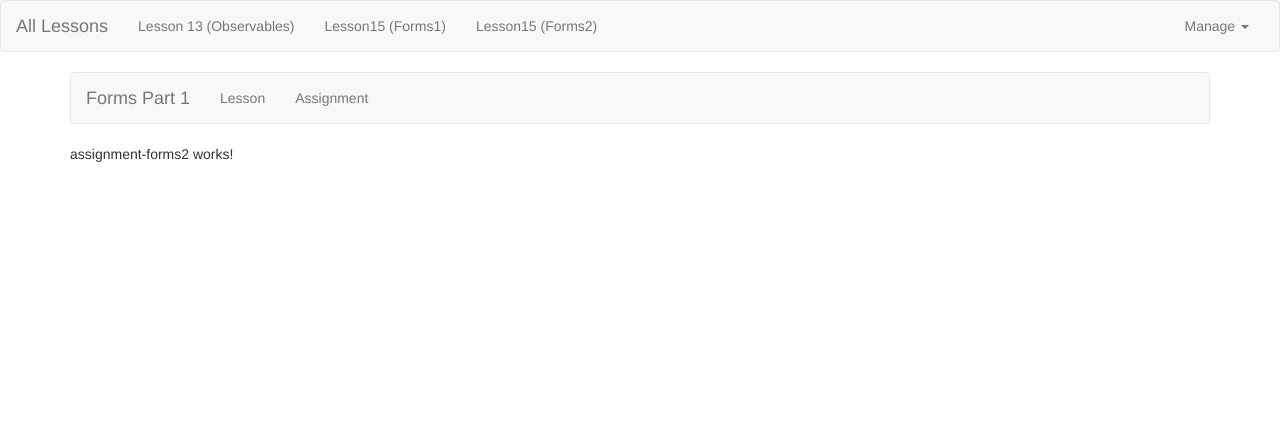
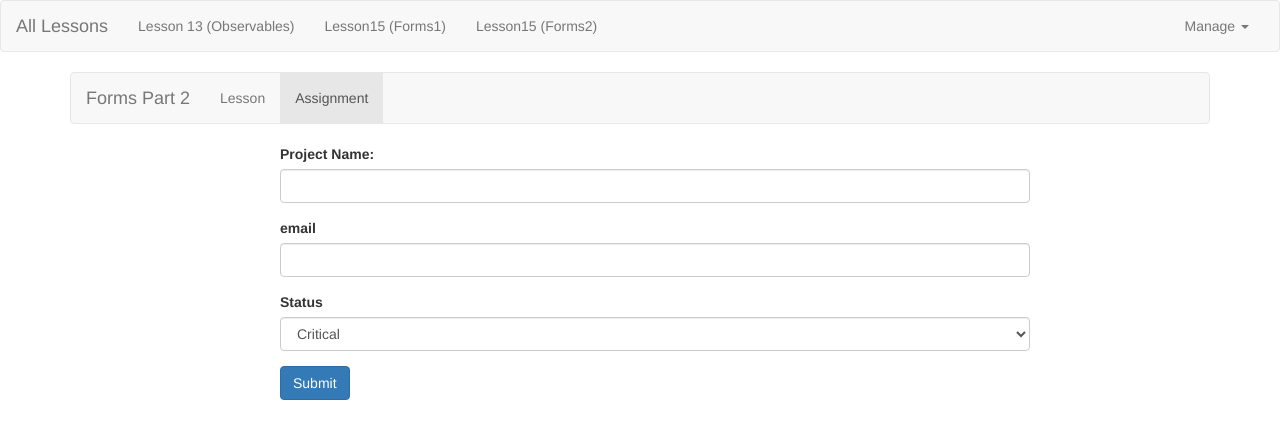
Before and after one commit to ishmaelillo1/All, an Angular app: page /FormsPart2/Assignment in a window 1280 px wide. Shown: the top 438 px of the page. Built offline with nearby package versions, Linux system fonts and the light colour scheme.

Commit message:
EndOfForms2

```diff
--- a/src/app/Lessons/Forms/Part2/assignment-forms2/assignment-forms2.component.html
+++ b/src/app/Lessons/Forms/Part2/assignment-forms2/assignment-forms2.component.html
@@ -1,3 +1,52 @@
-<p>
-  assignment-forms2 works!
-</p>
+<div class="container">
+  <div class="row">
+    <div class="col-xs-12 col-sm-10 col-md-8 col-sm-offset-1 col-md-offset-2">
+      <form [formGroup]="assignmentForm" (ngSubmit)="onSubmit()">
+        <div formGroupName="projectData">
+          <div class="form-group">
+            <label for="projectname">Project Name:</label>
+            <input
+              type="text"
+              id="projectName"
+              formControlName="projectName"
+              class="form-control">
+              <span
+                *ngIf="!assignmentForm.get('projectData.projectName').valid && assignmentForm.get('projectData.projectName').touched"
+                class="help-block">
+                <span *ngIf = "assignmentForm.get('projectData.projectName').errors['projectIsForbidden'] "> This name is invalid !</span>
+                <span *ngIf = "assignmentForm.get('projectData.projectName').errors['required'] " >This field is required!</span>
+              </span>
+          </div>
+          <div class="form-group">
+            <label for="email">email</label>
+            <input
+              type="text"
+              id="email"
+              formControlName="email"
+              class="form-control">
+              <span
+                *ngIf="!assignmentForm.get('projectData.email').valid && assignmentForm.get('projectData.email').touched"
+                class="help-block">
+                Please enter a valid email
+              </span>
+          </div>
+        </div>
+        <div class="form-group">
+          <label for="Status">Status</label>
+          <select
+            id="subscription"
+            class="form-control"
+            formControlName= "status"
+            name="status"
+            class="form-control"
+          >
+            <option
+              *ngFor="let status of projectStatus"
+              [value]="status">{{status}} </option>
+          </select>
+        </div>
+        <button class="btn btn-primary" type="submit">Submit</button>
+      </form>
+    </div>
+  </div>
+</div>
--- a/src/app/Lessons/Forms/Part2/assignment-forms2/assignment-forms2.component.ts
+++ b/src/app/Lessons/Forms/Part2/assignment-forms2/assignment-forms2.component.ts
@@ -1,4 +1,6 @@
 import { Component, OnInit } from '@angular/core';
+import { FormGroup, FormControl, Validators } from '@angular/forms';
+import { Observable } from 'rxjs/Observable';
 
 @Component({
   selector: 'app-assignment-forms2',
@@ -6,10 +8,47 @@ import { Component, OnInit } from '@angular/core';
   styleUrls: ['./assignment-forms2.component.css']
 })
 export class AssignmentForms2Component implements OnInit {
-
+  projectStatus = ['Stable', 'Critical', 'Finished'];
+  assignmentForm: FormGroup;
+  forbiddenProjectNames = ['Test'];
   constructor() { }
 
   ngOnInit() {
+    this.assignmentForm = new FormGroup ({
+      'projectData': new FormGroup({
+        'projectName': new FormControl (null, [Validators.required, this.forbiddenNames.bind(this)], this.forbiddenNamesAsync),
+        'email': new FormControl (null, [Validators.required, Validators.email])
+      }),
+      'status': new FormControl (this.projectStatus[1])
+    });
   }
-
+  forbiddenNames (control: FormControl): {[s: string]: boolean} {
+    if ( this.forbiddenProjectNames.indexOf(control.value) !== -1 ) {
+      return {'projectIsForbidden': true};
+    }
+    return null;
+  }
+  onSubmit() {
+    console.log(this.assignmentForm);
+    this.assignmentForm.reset({
+      'projectData': {
+        'projectName': 'Saluditos',
+        'email': 'test@test.com'
+      },
+      'status': this.projectStatus[1]
+    });
+  }
+  forbiddenNamesAsync(control: FormControl): Promise<any>  | Observable<any> {
+    console.log('Inside Async: ' + control.value);
+    const promise = new Promise <any> ((resolve, reject) => {
+      setTimeout(() => {
+        if ( control.value === 'Hola' ) {
+          resolve ({'projectIsForbidden': true});
+        } else {
+          resolve (null);
+        }
+      }, 1500);
+    });
+    return promise;
+  }
 }
--- a/src/app/Lessons/Forms/Part2/header-forms2/header-forms2.component.html
+++ b/src/app/Lessons/Forms/Part2/header-forms2/header-forms2.component.html
@@ -1,3 +1,24 @@
-<p>
-  header-forms2 works!
-</p>
+<nav class="navbar navbar-default">
+  <div class="container-fluid">
+    <div class="navbar-header" routerLinkActive="active">
+      <a routerLink="/FormsPart1"
+         class="navbar-brand">
+            Forms Part 2
+      </a>
+    </div>
+    <div class="collapse navbar-collapse">
+      <ul class="nav navbar-nav">
+        <li routerLinkActive="active">
+          <a routerLink="/FormsPart2/Lesson">
+                Lesson
+          </a>
+        </li>
+        <li routerLinkActive="active">
+          <a routerLink="/FormsPart2/Assignment">
+              Assignment
+          </a>
+        </li>
+      </ul>
+    </div>
+  </div>
+</nav>
--- a/src/app/Lessons/Forms/Part2/main-forms2/main-forms2.component.html
+++ b/src/app/Lessons/Forms/Part2/main-forms2/main-forms2.component.html
@@ -1,6 +1,6 @@
-<app-header-forms1>
+<app-header-forms2>
 
-</app-header-forms1>
+</app-header-forms2>
 
 <router-outlet>
 
```
